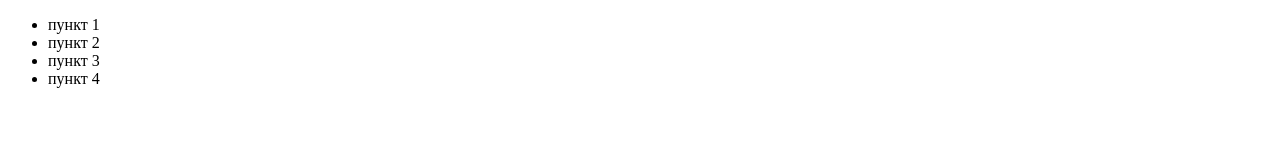
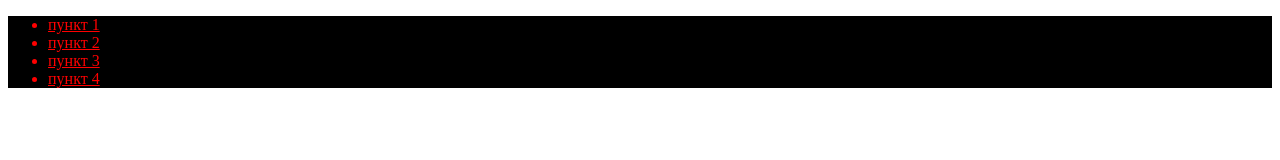
Before and after one commit to Anastasiia-Kisil/style-lesson, a plain HTML site: page index.html in a window 1280 px wide. Drawn offline with Linux system fonts and the light colour scheme.

Commit message:
End style

```diff
--- /dev/null
+++ b/css/imported.css
@@ -0,0 +1,3 @@
+ul {
+  background: black;
+}
--- /dev/null
+++ b/css/style.css
@@ -0,0 +1,7 @@
+@import "imported.css";
+ul {
+  color: red;
+}
+ul li {
+  text-decoration: underline;
+}
--- a/index.html
+++ b/index.html
@@ -4,6 +4,7 @@
     <meta charset="UTF-8">
     <meta name="viewport" content="width=device-width, initial-scale=1.0">
     <title>Style lesson</title>
+    <link rel="stylesheet" href="css/style.css">
 </head>
 <body>
     <ul>
```
